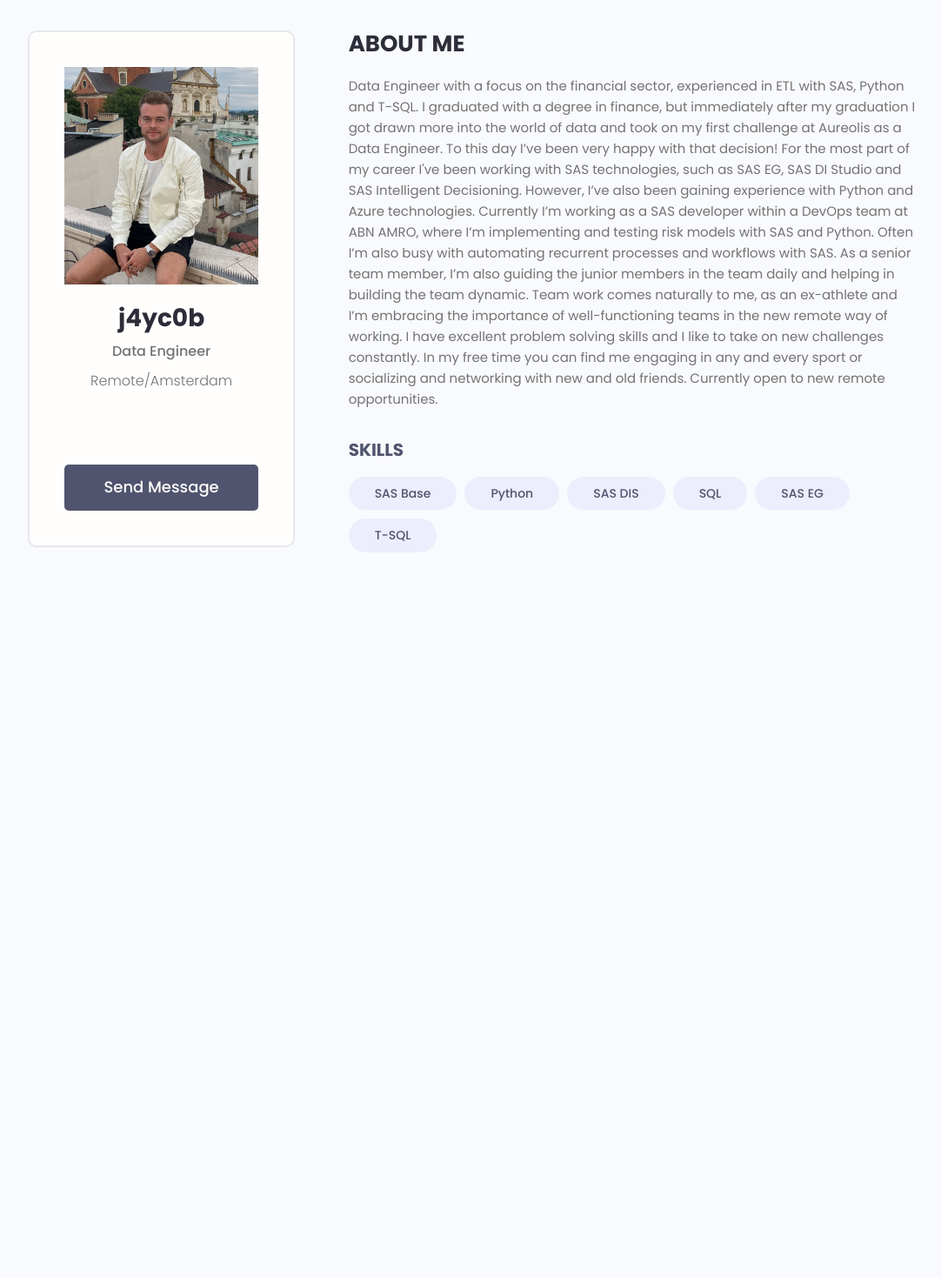
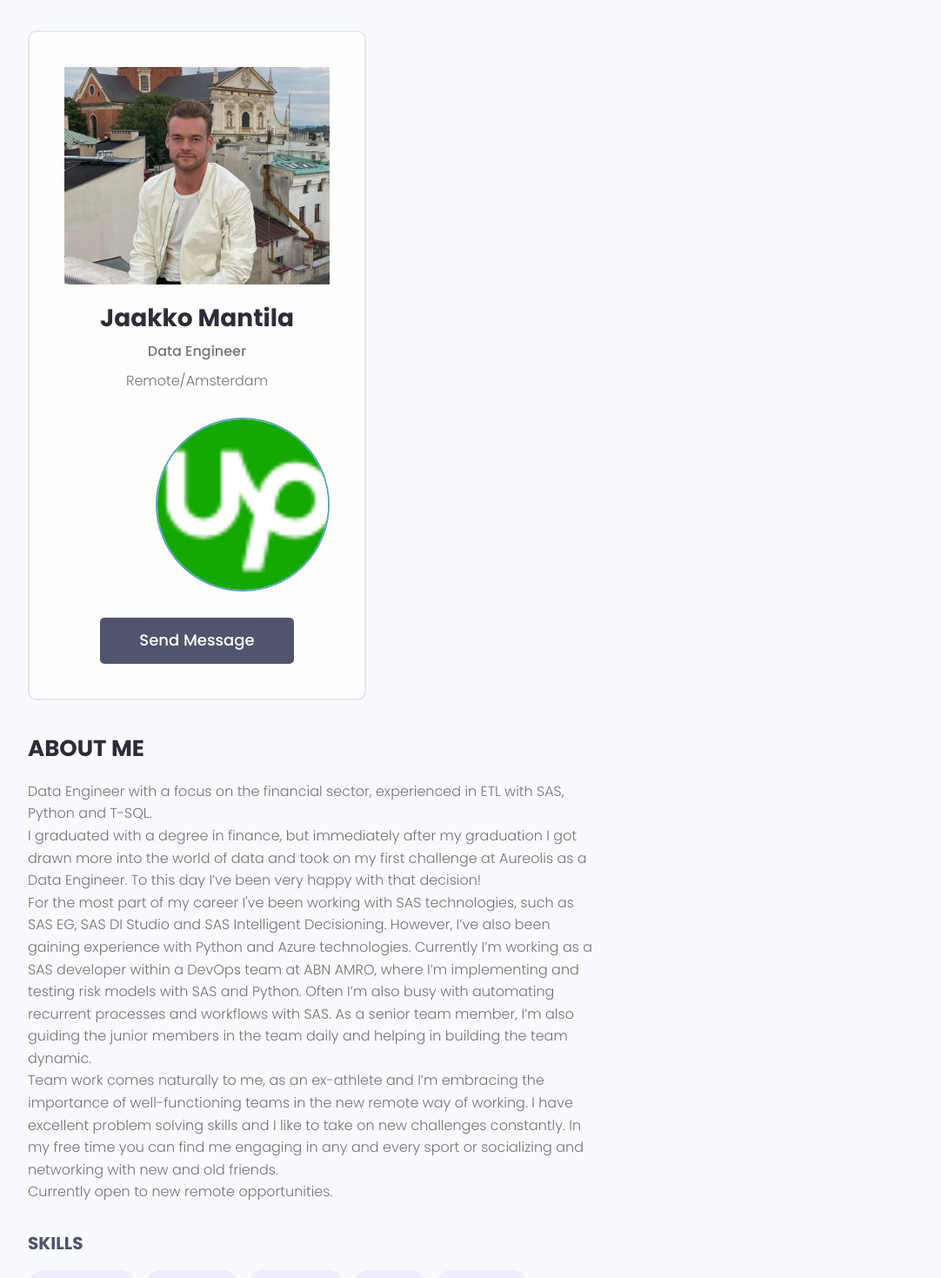
Before and after one commit to j4yc0b/jaakkomantila, a Django app: page /users/aboutme/ in a window 1280 px wide. Shown: the part 115-1584 px from the top of the page at 87% size, without its empty margins (96-1178 px from the left). Before the commit the page ends 750 px from the top, so only its background shows below. Run offline with Django 3.2, Linux system fonts and the light colour scheme; data comes from the database, SQL or seed files in the repository; both versions use the stored data as it was after the commit; some libraries are stand-ins or nearby versions.

Commit message:
paragraphs to bio, additional socials etc.

```diff
--- a/projects/urls.py
+++ b/projects/urls.py
@@ -1,9 +1,10 @@
 from django.urls import path
 from . import views
+from users import views as user_views
 
 urlpatterns = [
     path('', views.projects, name="projects"),
-
+    path('', user_views.navbar, name="navbar"),
     path('project/<str:pk>/', views.project, name="project"),
 
     # path('aboutme/', views.aboutme, name="aboutme"),
--- a/templates/navbar.html
+++ b/templates/navbar.html
@@ -14,8 +14,10 @@
           <div class="toggle-menu__lines"></div>
         </label>
         <ul class="header__menu">
-          <li><a title="Github" href="https://github.com/j4yc0b" target="_blank"><i class="im im-github"></i></a></li>
+          <li><a title="Github" href={{navbar.social_github}} target="_blank"><i class="im im-github"></i></a></li>
           <li><a title="LinkedIn" href="https://www.linkedin.com/in/jaakko-mantila/" target="_blank"><i class="im im-linkedin"></i></a></li>
+          <li><a title="Instagram" href="" target="_blank"><i class="im im-instagram"></i></a></li>
+          <li><a title="Creddly" href="" target="_blank"><i class="im im-certificate-o"></i></a></li>
           <li class="header__menuItem"><a href="{% url 'projects' %}" class="btn btn--sub">Projects</a></li>
           <li class="header__menuItem"><a href="{% url 'aboutme' %}" class="btn btn--sub">About me</a></li>
         </ul>
--- a/users/models.py
+++ b/users/models.py
@@ -16,6 +16,8 @@
         null=True, blank=True, upload_to='profiles/', default='profiles/default_dude.png')
     social_github = models.CharField(max_length=200, null=True, blank=True)
     social_linkedin = models.CharField(max_length=200, null=True, blank=True)
+    social_upwork = models.CharField(max_length=200, null=True, blank=True)
+    social_creddly = models.CharField(max_length=200, null=True, blank=True)
     created = models.DateTimeField(auto_now_add=True)
     id = models.UUIDField(default=uuid.uuid4, unique=True,
                             primary_key=True, editable=False)
--- a/users/templates/users/aboutme.html
+++ b/users/templates/users/aboutme.html
@@ -2,19 +2,6 @@
 
 
 {% block content %}
-
-<!-- </main>
-    </div>
-        <h2 class="singleProject__title">About me</h2>
-        {% for x in projects %}
-            {% if x.title == "Example3" %}
-                <div class="myinfotext">
-                        {{x.description}}
-                </div>
-            {% endif %}
-        {% endfor %}
-        </div>
-</main> -->
 
   <!-- Main Section -->
   <main class="profile my-md">
@@ -24,7 +11,7 @@
           <div class="card text-center">
             <div class="card__body dev">
             <img class="project__thumbnail" src={{info.profile_image.url}} alt="project thumbnail" />
-              <h2 class="dev__name">{{info.user}}</h2>
+              <h2 class="dev__name">{{info.name}}</h2>
               <p class="dev__title">{{info.short_intro}}</p>
               <p class="dev__location">{{info.location}}</p>
 
@@ -34,6 +21,13 @@
                 </li>
                 <li>
                   <li><a title="LinkedIn" href={{info.social_linkedin}} target="_blank"><i class="im im-linkedin"></i></a></li>
+                </li>
+                <li>
+                  <li><a title="Creddly" href={{info.social_creddly}} target="_blank"><i class="im im-certificate-o"></i></a></li>
+                </li>
+                <li>
+                  <li><a title="LinkedIn" href={{info.social_upwork}} target="_blank"></a></li>
+                  <img class="avatar avatar--xl" src="images/upwork.png" />
                 </li>
               </ul>
               <a href="#" class="btn btn--sub btn--lg">Send Message </a>
@@ -45,7 +39,7 @@
           <div class="devInfo">
             <h3 class="devInfo__title">About Me</h3>
                 <div class="myinfotext">
-                        {{info.bio}}
+                    {{ info.bio|linebreaks }}
                 </div>
           </div>
               <h3 class="devInfo__subtitle">Skills</h3>
--- a/users/views.py
+++ b/users/views.py
@@ -15,6 +15,11 @@
     context = {'info':project_obj}
     return render(request,'users/aboutme.html', context)
 
+def navbar(request):
+    project_obj = Profile.objects.get(name='Jaakko Mantila')
+    context = {'navbar':project_obj}
+    return render(request,'navbar.html', context)
+
 def skills(request):
     skillObj = Skill.objects.all()
     context = {'skills':skillObj}
```
Also changed, not shown: db.sqlite3, static/images/django_pic.png (added), static/images/upwork.png (added), users/migrations/0017_profile_social_upwork.py (added), users/migrations/0018_profile_social_creddly.py (added), 3 other files.
